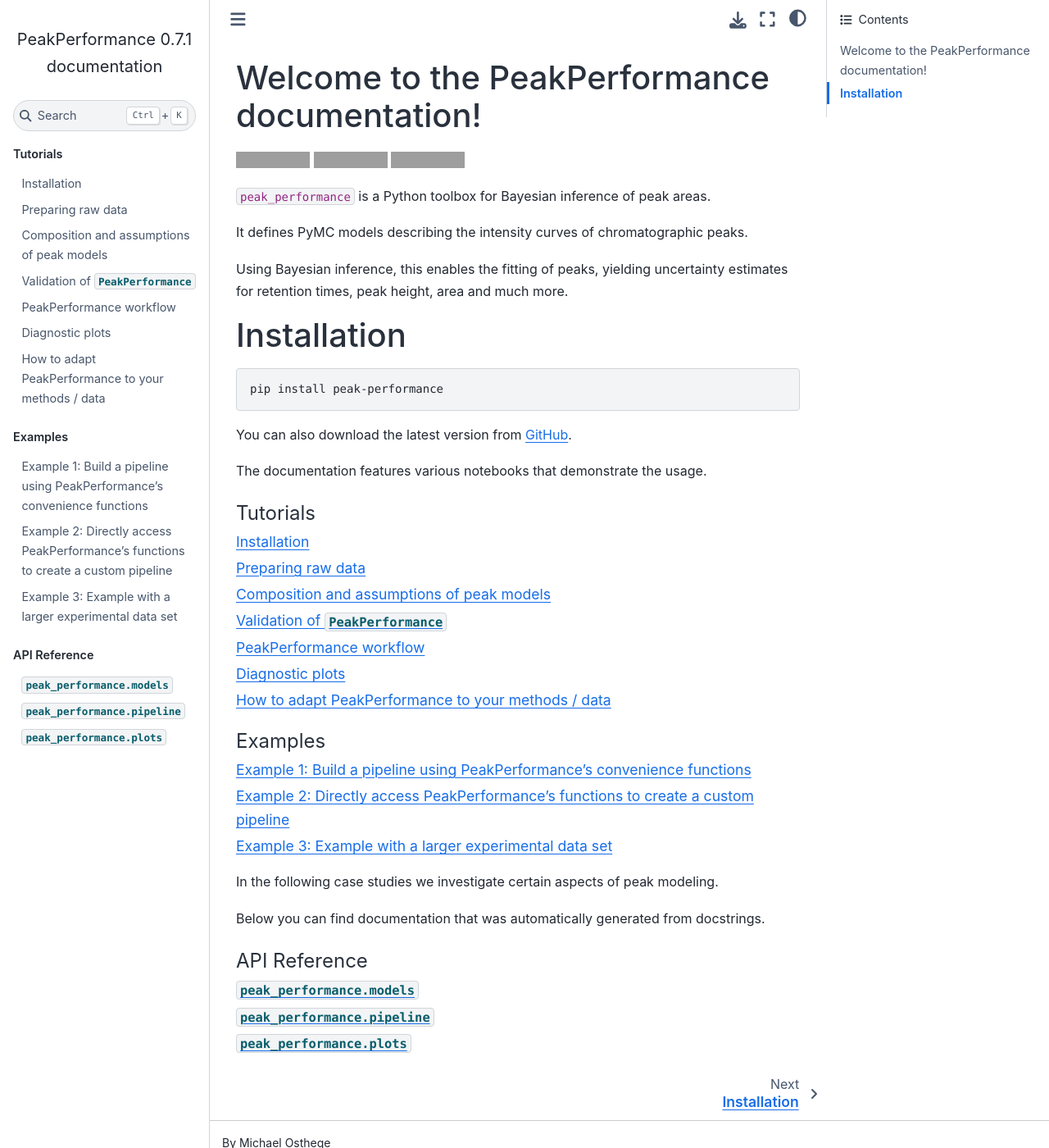
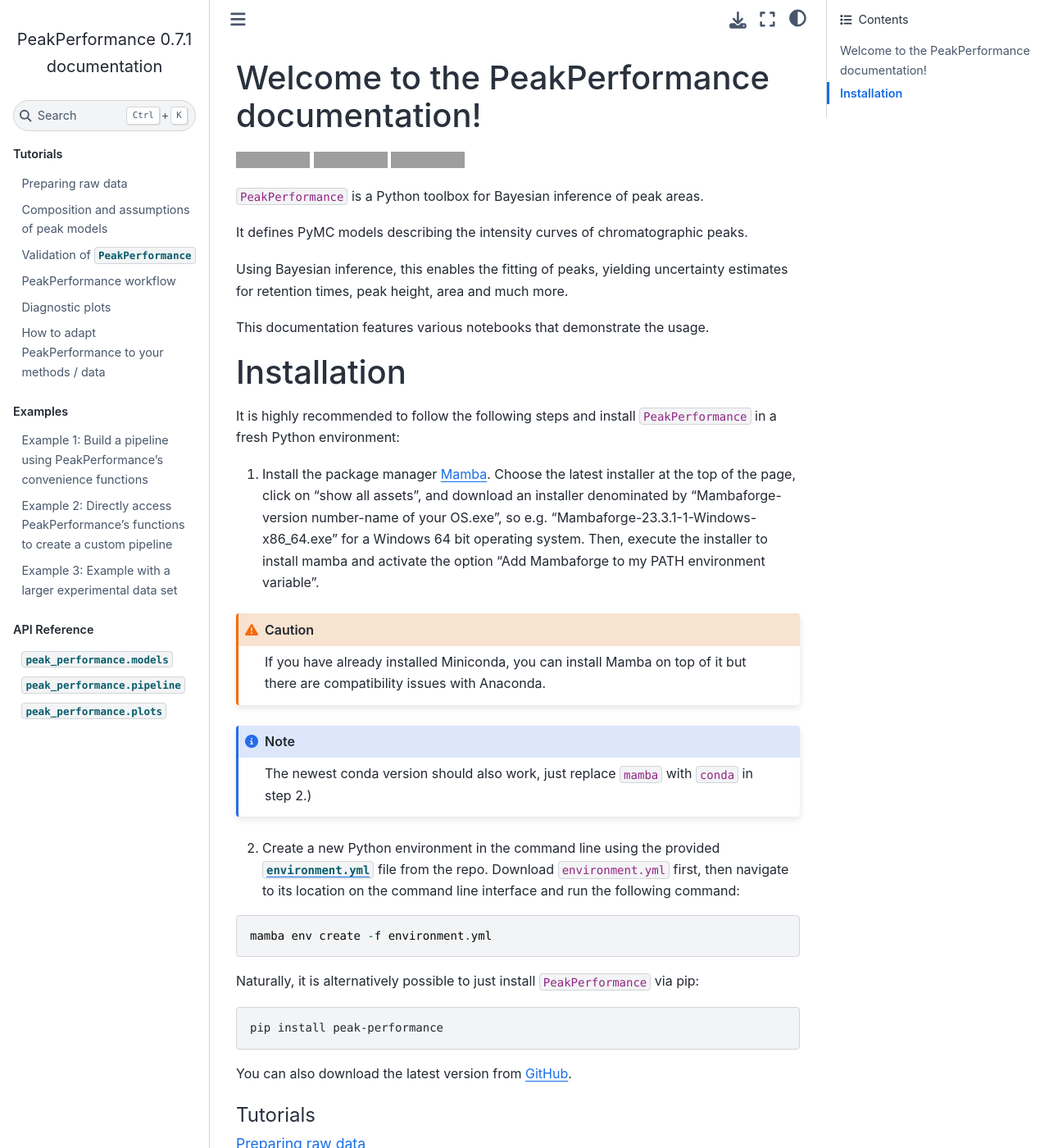
Before and after one commit to JuBiotech/peak-performance, a Sphinx documentation site: the page built from docs/source/index.md, in a window 1280 px wide and 1400 px high. Shown: the whole window at 82% size. Built offline with Sphinx 7.4.7 and the Sphinx Book theme 1.1.4, drawn with Linux system fonts in a browser that asks for light colours; pages that are not in the unit, such as notebooks, are missing from menus; grey boxes are pictures that could not be loaded.

Commit message:
move complete installation instructions to docu's landing page

````diff
--- a/docs/source/index.md
+++ b/docs/source/index.md
@@ -9,13 +9,35 @@
 [![](https://zenodo.org/badge/DOI/10.5281/zenodo.10255543.svg)](https://zenodo.org/doi/10.5281/zenodo.10255543)
 
 
-``peak_performance`` is a Python toolbox for Bayesian inference of peak areas.
+``PeakPerformance`` is a Python toolbox for Bayesian inference of peak areas.
 
 It defines PyMC models describing the intensity curves of chromatographic peaks.
 
 Using Bayesian inference, this enables the fitting of peaks, yielding uncertainty estimates for retention times, peak height, area and much more.
 
+This documentation features various notebooks that demonstrate the usage.
+
 # Installation
+
+It is highly recommended to follow the following steps and install ``PeakPerformance`` in a fresh Python environment:
+1. Install the package manager [Mamba](https://github.com/conda-forge/miniforge/releases).
+Choose the latest installer at the top of the page, click on "show all assets", and download an installer denominated by "Mambaforge-version number-name of your OS.exe", so e.g. "Mambaforge-23.3.1-1-Windows-x86_64.exe" for a Windows 64 bit operating system. Then, execute the installer to install mamba and activate the option "Add Mambaforge to my PATH environment variable".
+
+```{caution}
+If you have already installed Miniconda, you can install Mamba on top of it but there are compatibility issues with Anaconda.
+```
+
+```{note}
+The newest conda version should also work, just replace `mamba` with `conda` in step 2.)
+```
+
+2. Create a new Python environment in the command line using the provided [`environment.yml`](https://github.com/JuBiotech/peak-performance/blob/main/environment.yml) file from the repo.
+   Download `environment.yml` first, then navigate to its location on the command line interface and run the following command:
+```
+mamba env create -f environment.yml
+```
+
+Naturally, it is alternatively possible to just install ``PeakPerformance`` via pip:
 
 ```bash
 pip install peak-performance
@@ -23,14 +45,10 @@
 
 You can also download the latest version from [GitHub](https://github.com/JuBiotech/peak-performance).
 
-
-The documentation features various notebooks that demonstrate the usage.
-
 ```{toctree}
 :caption: Tutorials
 :maxdepth: 1
 
-markdown/Installation
 markdown/Preparing_raw_data
 markdown/Peak_model_composition
 markdown/PeakPerformance_validation
````
Also changed, not shown: docs/source/markdown/Installation.md (deleted, +0 -18 lines).
